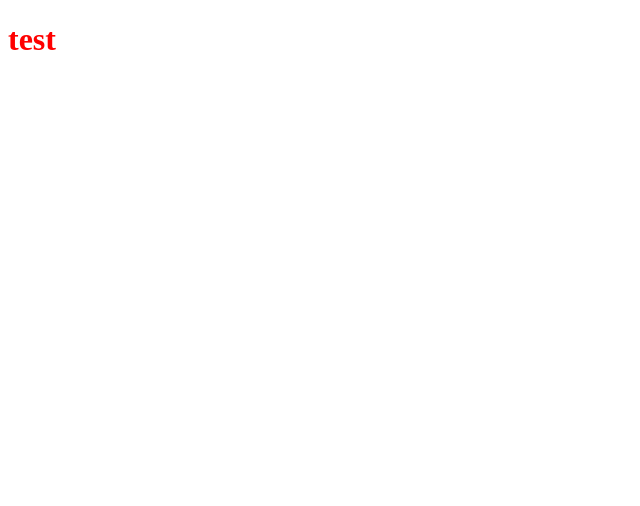
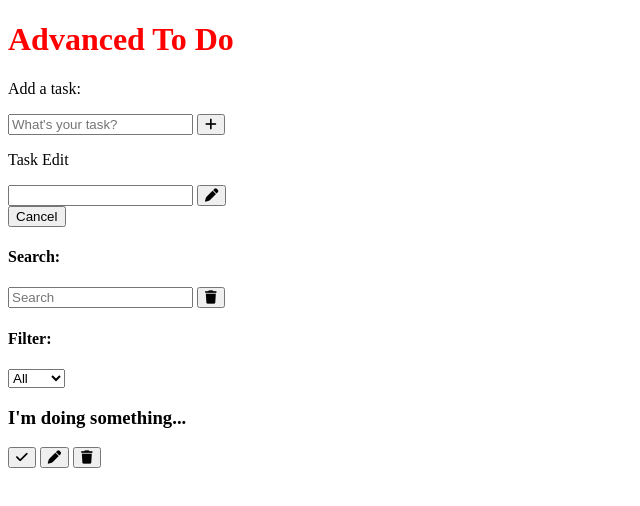
Before and after one commit to amac81/JS_ToDoListAdvanced, a plain HTML site: page index.html in a window 1280 px wide. Shown: the whole page, without its empty margins (0-640 px from the left). Drawn offline with Linux system fonts and the light colour scheme.

Commit message:
HTML of project created

```diff
--- a/index.html
+++ b/index.html
@@ -7,11 +7,74 @@
     <!-- Project CSS -->
     <link rel="stylesheet" href="css/styles.css">
     <!-- Font Awesome -->
-    <link rel="stylesheet" href="https://cdnjs.cloudflare.com/ajax/libs/font-awesome/6.4.2/css/all.min.css" integrity="sha512-z3gLpd7yknf1YoNbCzqRKc4qyor8gaKU1qmn+CShxbuBusANI9QpRohGBreCFkKxLhei6S9CQXFEbbKuqLg0DA==" crossorigin="anonymous" referrerpolicy="no-referrer" />
+    <link rel="stylesheet"
+        href="https://cdnjs.cloudflare.com/ajax/libs/font-awesome/6.4.2/css/all.min.css" integrity="sha512-z3gLpd7yknf1YoNbCzqRKc4qyor8gaKU1qmn+CShxbuBusANI9QpRohGBreCFkKxLhei6S9CQXFEbbKuqLg0DA=="
+        crossorigin="anonymous"
+        referrerpolicy="no-referrer"
+    />
     <!-- Project JS -->
     <script src="js/scripts.js" defer></script>
 </head>
 <body>
-    <h1>test</h1>
+    <div class="main-container">
+        <header>
+            <h1>Advanced To Do</h1>
+        </header>
+        <form id="todo-form">
+            <p>Add a task:</p>
+            <div class="form-control">
+                <input type="text" id="todo-input" placeholder="What's your task?">
+                <button type="submit" id="submit-btn">
+                    <i class="fa-solid fa-plus"></i>
+                </button>
+            </div>
+        </form>
+        <form id="edit-form">
+            <p>Task Edit</p>
+            <div class="form-control">
+                <input type="text" id="edit-input">
+                <button type="submit" id="submit-btn">
+                    <i class="fa-solid fa-pen"></i>
+                </button>
+            </div>
+            <button id="cancel-edit-btn">Cancel</button>
+        </form>
+        <div id="toolbar">
+            <div id="search">
+                <h4>Search:</h4>
+                <form>
+                    <input type="text" id="search-input" placeholder="Search">
+                    <button id="delete-button">
+                        <i class="fa-solid fa-trash"></i>
+                    </button>
+                </form>
+            </div>
+        </div>
+         <!-- Filter To Do's to show -->
+        <div id="filter">
+            <h4>Filter:</h4>
+            <select id="filter-select">
+                <option value="all">All</option>
+                <option value="done">Done</option>
+                <option value="todo">To Do</option>
+            </select>
+        </div>
+        <!-- List of To Do's -->
+        <div id="todo-list">
+            <div class="todo-item">
+                <h3>I'm doing something...</h3>
+                <button class="finish-todo">
+                    <i class="fa-solid fa-check"></i>
+                </button>
+                <button class="edit-todo">
+                    <i class="fa-solid fa-pen"></i>
+                </button>
+                <button class="delete-todo">
+                    <i class="fa-solid fa-trash"></i>
+                </button>
+            </div>
+
+        </div>
+    </div>
 </body>
 </html>
```
